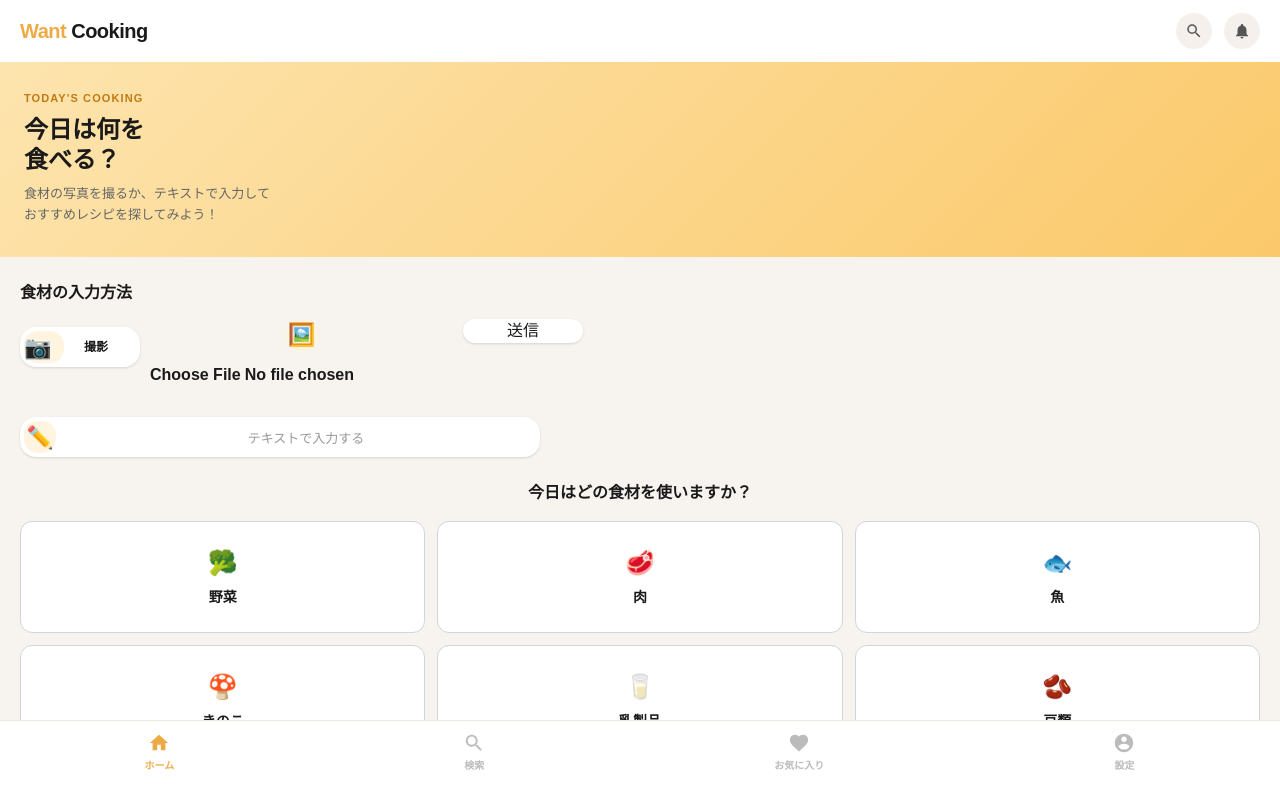
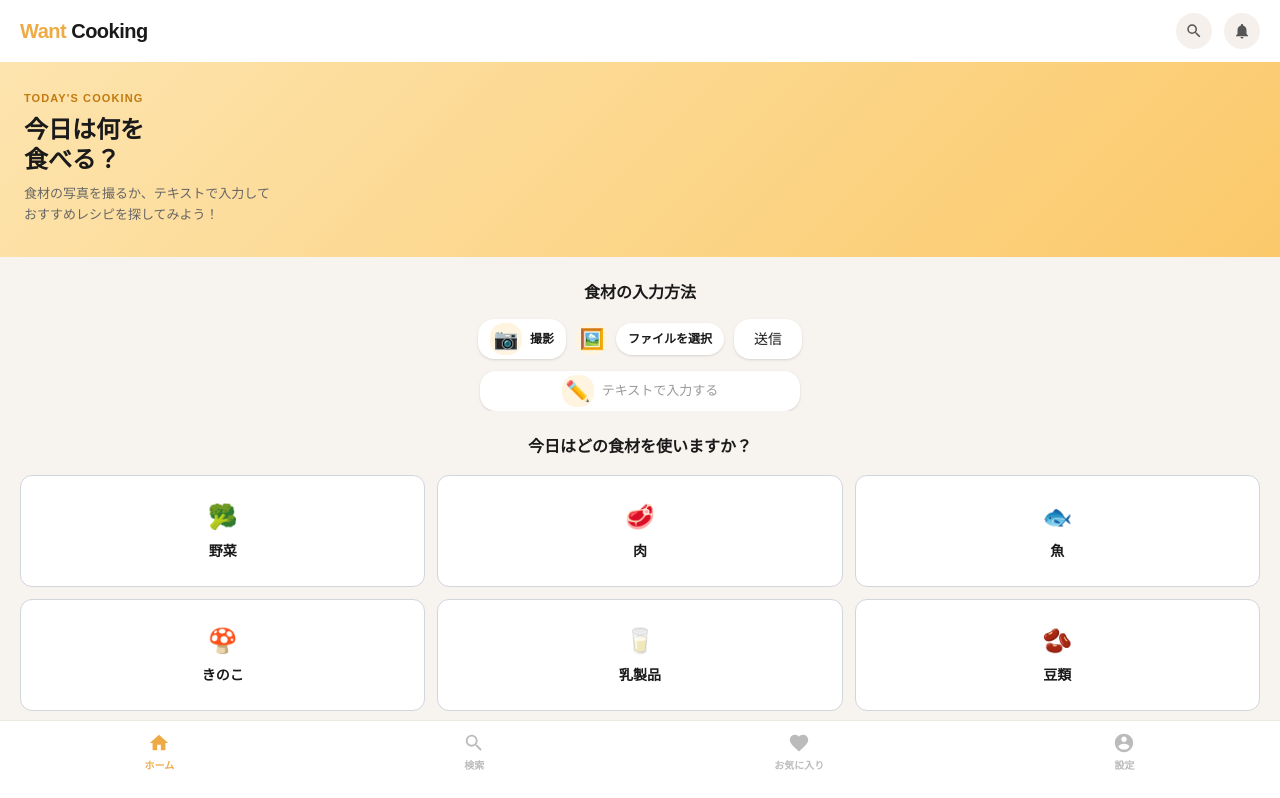
Before and after one commit to geekcamp-meatpie/meat-recipe, a Next.js app in the folder frontend/: page / in a window 1280 px wide. Shown: the top 798 px of the page. Built offline with nearby package versions, Linux system fonts and the light colour scheme.

Commit message:
食材の入力方法のUIを整える

```diff
--- a/frontend/src/app/page.tsx
+++ b/frontend/src/app/page.tsx
@@ -70,61 +70,80 @@ export default function HomePage() {
       </div>
 
       {/* 入力方法セクション */}
-      <div className="px-5 pt-6">
-        <div className="text-base font-bold mb-3.5" style={{ color: "var(--color-text)" }}>
+      <div className="px-5 pt-6 overflow-x-hidden">
+        <div className="text-base font-bold mb-3.5 md:text-center" style={{ color: "var(--color-text)" }}>
           食材の入力方法
         </div>
-        <div className="flex gap-2.5">
-
+        <div className="mx-auto w-full max-w-xl flex flex-col gap-3 md:items-center">
+          <div className="flex w-full flex-wrap items-center gap-2.5 md:justify-center">
             {/* 担当B: カメラ撮影機能をここに実装 */}
-          <button
-           className="flex items-centr mt-2 w-30 h-10 rounded-2xl p-1 text-center shadow-sm transition hover:-translate-y-0.5 hover:shadow-md"
-            style={{ background: "var(--color-card)" }}       >
-
-            <div
-              className="w-10 h-8 rounded-[14px] flex justify-left mb-3 text-[22px]"
+            <label
+              className="flex cursor-pointer items-center gap-2 h-10 shrink-0 rounded-2xl px-3 shadow-sm transition hover:-translate-y-0.5 hover:shadow-md"
+              style={{ background: "var(--color-card)" }}
+            >
+              <span
+                className="w-8 h-8 rounded-[14px] flex items-center justify-center text-[20px]"
                 style={{ background: "var(--color-icon-bg)" }}
               >
                 📷
-            </div>
-            <h3 className="text-xs pt-2 pl-5 font-bold mb-1">撮影</h3>
-          </button>
-
-          {/* 担当B: アルバム選択機能をここに実装 */}
-        <div className="text-base font-bold mb-3.5" style={{ color: "var(--color-text)" }}>
-            <form>
-          <div className="w-8 h-8 rounded-[14px] flex items-center justify-center mx-auto mb-3 text-[22px]" style={{ background: "var(--color-icon-bg)" }}>
-            🖼️ </div>
+              </span>
+              <span className="text-xs font-bold">撮影</span>
               <input
+                className="sr-only"
                 type="file"
                 accept="image/*"
                 capture="environment"
                 onChange={handleFileslect}
               />
+            </label>
+
+            {/* 担当B: アルバム選択機能をここに実装 */}
+            <form className="flex min-w-0 flex-1 items-center gap-2 md:flex-none">
+              <span
+                className="w-8 h-8 shrink-0 rounded-[14px] flex items-center justify-center text-[20px]"
+                style={{ background: "var(--color-icon-bg)" }}
+              >
+                🖼️
+              </span>
+              <label
+                className="cursor-pointer rounded-2xl px-3 py-2 text-xs font-bold shadow-sm transition hover:-translate-y-0.5 hover:shadow-md"
+                style={{ background: "var(--color-card)" }}
+              >
+                ファイルを選択
+                <input
+                  className="hidden"
+                  type="file"
+                  accept="image/*"
+                  onChange={handleFileslect}
+                />
+              </label>
             </form>
-          </div>
 
-            {/* テキスト入力エリア */}
-             <button className="w-30 h-6 rounded-2xl text-center shadow-sm transition hover:-translate-y-0.5 hover:shadow-md"
+            <button
+              className="h-10 shrink-0 rounded-2xl px-5 text-sm shadow-sm transition hover:-translate-y-0.5 hover:shadow-md"
               style={{ background: "var(--color-card)" }}
-              onClick={handleSubmitImage}>送信</button>
+              onClick={handleSubmitImage}
+            >
+              送信
+            </button>
           </div>
 
           <button
-            className="flex items-centr mt-4 w-130 h-10 rounded-2xl p-1 shadow-sm transition hover:-translate-y-0.5 hover:shadow-md"
+            className="flex w-full md:w-auto md:min-w-80 items-center justify-center gap-2 h-10 rounded-2xl px-3 shadow-sm transition hover:-translate-y-0.5 hover:shadow-md"
             style={{ background: "var(--color-card)" }}
             onClick={() => setShowTextInput(!showTextInput)}
           >
-            <div
-              className="w-8 h-8 rounded-[14px] mb-3 text-[22px]"
+            <span
+              className="w-8 h-8 rounded-[14px] flex items-center justify-center text-[20px]"
               style={{ background: "var(--color-icon-bg)" }}
             >
               ✏️
+            </span>
+            <span className="text-[13px]" style={{ color: "var(--color-text-muted)" }}>
+              テキストで入力する
+            </span>
+          </button>
         </div>
-            <p className="flex-1 pt-2 pl-5 text-[13px]" style={{ color: "var(--color-text-muted)" }}>
-              テキストで入力する
-            </p>
-          </button>
       </div>
 
       {/* テキスト入力エリア（テキストカードを押すと表示） */}
```
Lines whose indentation alone changed are shown as unchanged.
